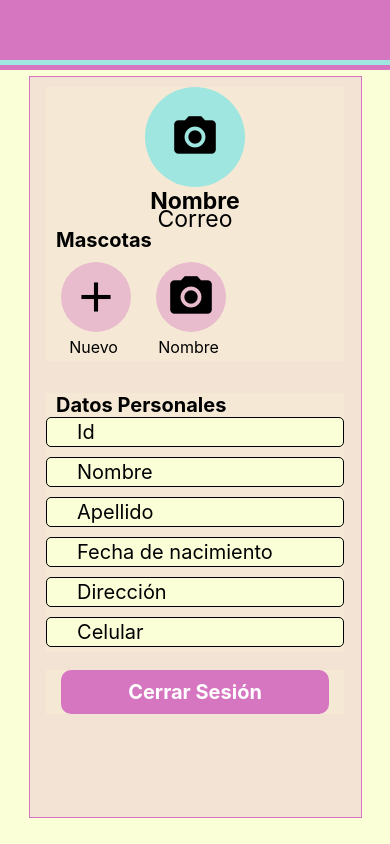
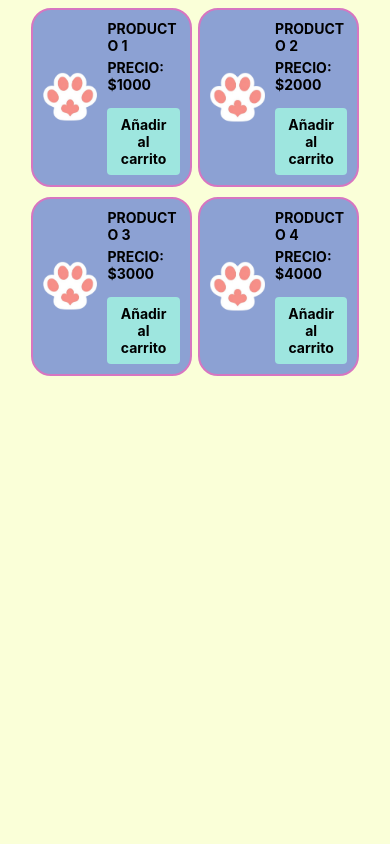
Before and after one commit to Leana05/Proyect_movil, a React Native app in the folder GlexPet/: screen /Products in a window 390 px wide. Built offline with nearby package versions, Linux system fonts and the light colour scheme.

Commit message:
inicio productos

```diff
--- a/GlexPet/App.js
+++ b/GlexPet/App.js
@@ -2,12 +2,15 @@ import { StatusBar } from 'expo-status-bar';
 import { StyleSheet, Text, View } from 'react-native';
 import SignUp from './src/screens/SignUp.js'
 import User from './src/screens/User.js'
+import Products from './src/screens/Products.js'
 
 export default function App() {
   return (
     <View style={styles.container}>
-      <User></User>
+
+      {/* <User></User> */}
       {/* <SignUp></SignUp> */}
+      <Products></Products>
     </View>
   );
 }
--- a/GlexPet/src/screens/Products.js
+++ b/GlexPet/src/screens/Products.js
@@ -0,0 +1,93 @@
+import React from 'react';
+import { ScrollView, StyleSheet, View, Image, Text, FlatList, SafeAreaView, TouchableOpacity } from 'react-native';
+
+const products = [
+    { id: '1', name: 'PRODUCTO 1', quantity: '1', price: '$1000' },
+    { id: '2', name: 'PRODUCTO 2', quantity: '2', price: '$2000' },
+    { id: '3', name: 'PRODUCTO 3', quantity: '3', price: '$3000' },
+    { id: '4', name: 'PRODUCTO 4', quantity: '4', price: '$4000' },
+];
+
+const Catalog = () => {
+    const renderItem = ({ item }) => (
+        <View style={styleCatalog.cardProduct}>
+            <View style={styleCatalog.containerImg}>
+                <Image style={styleCatalog.img} source={require('../img/Logo.png')} resizeMode='contain' />
+            </View>
+            <View style={styleCatalog.containerInfo}>
+                <Text style={styleCatalog.text}>{item.name}</Text>
+                <Text style={styleCatalog.text}>PRECIO: {item.price}</Text>
+                <TouchableOpacity onPress={() => { }} style={styleCatalog.addToCartButton}>
+                    <Text style={styleCatalog.addToCartButtonText}>Añadir al carrito</Text>
+                </TouchableOpacity>
+            </View>
+        </View>
+    );
+
+    return (
+        <SafeAreaView style={styleCatalog.containerAll}>
+            <FlatList
+                data={products}
+                keyExtractor={(item) => item.id}
+                numColumns={2}
+                contentContainerStyle={styleCatalog.containerScroll}
+                renderItem={renderItem}
+            />
+        </SafeAreaView>
+    );
+};
+
+const styleCatalog = StyleSheet.create({
+    containerAll: {
+        flex: 1,
+        backgroundColor: '#faffd8',
+    },
+    containerScroll: {
+        alignItems: 'center',
+        paddingHorizontal: '2%',
+        paddingTop: '2%',
+    },
+    cardProduct: {
+        backgroundColor: '#8ca1d3',
+        width: '48%',
+        marginHorizontal: '1%',
+        marginBottom: 10,
+        borderWidth: 2,
+        borderRadius: 20,
+        borderColor: '#d676c1',
+        flexDirection: 'row',
+        alignItems: 'center',
+        padding: 10,
+    },
+    containerImg: {
+        width: '40%',
+        alignItems: 'center',
+        justifyContent: 'center',
+    },
+    img: {
+        width: '100%',
+        height: 100,
+        borderRadius: 10,
+    },
+    containerInfo: {
+        width: '60%',
+        paddingLeft: 10,
+    },
+    text: {
+        fontWeight: 'bold',
+        marginBottom: 5,
+    },
+    addToCartButton: {
+        backgroundColor: '#9ee6df',
+        borderRadius: 4,
+        paddingVertical: 8,
+        paddingHorizontal: 12,
+        marginTop: 10,
+    },
+    addToCartButtonText: {
+        fontWeight: 'bold',
+        textAlign: 'center',
+    },
+});
+
+export default Catalog;
```
